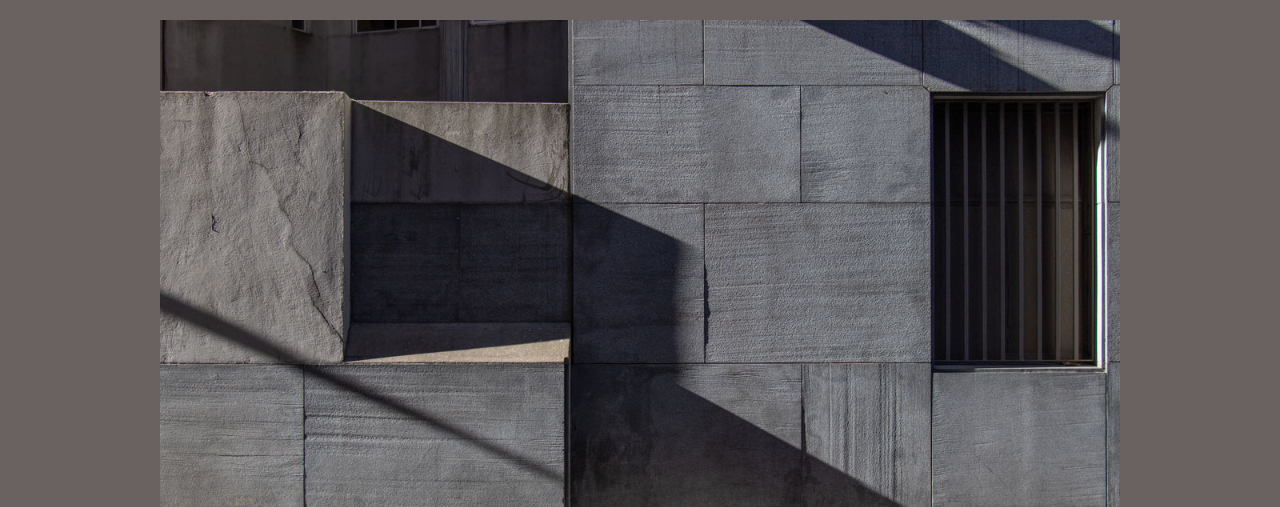
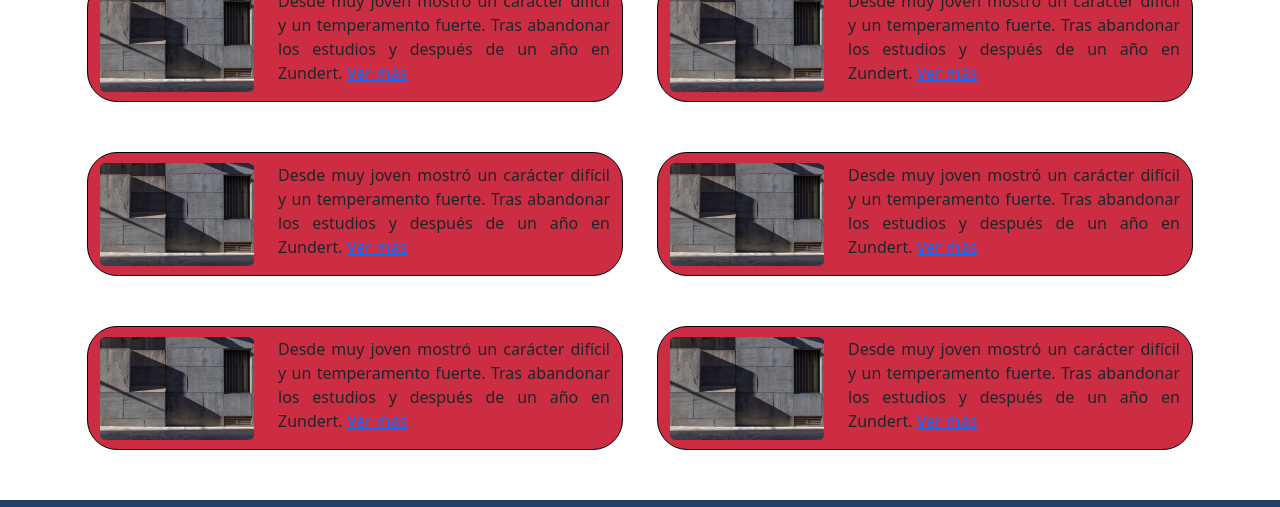
Before and after one commit to canoncito/angapablanga, a plain HTML site: page pages/blog.html in a window 1280 px wide. Shown: the part 273-780 px from the top of the page. Drawn offline with nearby package versions, Linux system fonts and the light colour scheme.

Commit message:
creo cards de intro del blog

```diff
--- a/css/main.css
+++ b/css/main.css
@@ -42,7 +42,7 @@
     {
         font-family: 'Oswald',sans-serif;
         font-weight: 800;
-        color: #fff;
+        color: black;
         font-size: 100px;
         padding-top: 40px;
         text-align: center;
@@ -133,10 +133,7 @@
     }
     /*Blog*/
 
-    .backgroundcolor-blog
-    {
-        background-color: #696261;
-    }
+
 
     /* BLOG */
 
@@ -998,7 +995,7 @@ footer h3
     /* BLOG */
 
         /* Acomodo imagenes ,textos y comentarios del blog */
-
+/*
     .img-text-blog img
     {
         width: 80%;
@@ -1039,7 +1036,7 @@ footer h3
         align-items: center;
     }
 
-    /* comentario de blog */
+    /* comentario de blog
     .escribir-comentario
     {
     width: auto;
@@ -1070,8 +1067,37 @@ footer h3
         margin-top: 1rem;
         background-color: transparent;
         font-size: 1rem;
+    } */
+
+
+    /* Blog nuevo con boostrap */
+
+    .img-blog img
+    {
+        width: 100%;
+        border-radius: 5px;
+        padding-right: 0;
     }
 
+    .bordes-cards-blog
+    {
+        border: 1px solid black;
+        border-radius: 30px;
+        margin-right: 5px;
+        margin-left: 5px;
+        padding-top: 10px;
+        background-color: #cc2d42;
+    }
+
+    .container-cards-blog
+    {
+        margin-bottom: 50px;
+    }
+    .texto-blog
+    {
+       text-align: justify;
+
+    }
     /* PORTFOLIO */
     .container-portfolio
     {
--- a/pages/blog.html
+++ b/pages/blog.html
@@ -51,7 +51,7 @@
     <main class="backgroundcolor-blog">
         <h1 class="title">BLOG</h1>
         <!-- Cards de fotos con texto -->
-        <div class="column-blog">
+        <!-- <div class="column-blog">
             <div class="img-text-blog">
                 <img src="../public/blog/blog-01.jpg" alt="imagen de pared con piedras incrustradas">
                 <div class="border-text-blog">
@@ -92,7 +92,88 @@
                 </div>
 
             </div>
-        </div>
+        </div> -->
+        <!-- Blog Nuevo -->
+
+        <div class="container">
+            <div class="row container-cards-blog">
+                <div class="col-6 img-blog">
+                    <div class="row bordes-cards-blog">
+                        <div class="col-4">
+                            <img src="../public/blog/blog-01.jpg" alt="imagen de pared con piedras incrustradas">
+                        </div>
+                        <div class="col-8">
+                            <div class="texto-blog">
+                                <p>Desde muy joven mostró un carácter difícil y un temperamento fuerte. Tras abandonar los estudios y después de un año en Zundert.   <a href="">Ver más</a> </p>
+                            </div>
+                        </div>
+                    </div>
+                </div>
+                <div class="col-6 img-blog">
+                    <div class="row bordes-cards-blog">
+                        <div class="col-4">
+                            <img src="../public/blog/blog-01.jpg" alt="imagen de pared con piedras incrustradas">
+                        </div>
+                        <div class="col-8">
+                            <div class="texto-blog">
+                                <p>Desde muy joven mostró un carácter difícil y un temperamento fuerte. Tras abandonar los estudios y después de un año en Zundert.   <a href="">Ver más</a> </p>
+                            </div>
+                        </div>
+                    </div>
+                </div>
+            </div>
+            <div class="row container-cards-blog">
+                <div class="col-6 img-blog">
+                    <div class="row bordes-cards-blog">
+                        <div class="col-4">
+                            <img src="../public/blog/blog-01.jpg" alt="imagen de pared con piedras incrustradas">
+                        </div>
+                        <div class="col-8">
+                            <div class="texto-blog">
+                                <p>Desde muy joven mostró un carácter difícil y un temperamento fuerte. Tras abandonar los estudios y después de un año en Zundert.   <a href="">Ver más</a> </p>
+                            </div>
+                        </div>
+                    </div>
+                </div>
+                <div class="col-6 img-blog">
+                    <div class="row bordes-cards-blog">
+                        <div class="col-4">
+                            <img src="../public/blog/blog-01.jpg" alt="imagen de pared con piedras incrustradas">
+                        </div>
+                        <div class="col-8">
+                            <div class="texto-blog">
+                                <p>Desde muy joven mostró un carácter difícil y un temperamento fuerte. Tras abandonar los estudios y después de un año en Zundert.   <a href="">Ver más</a> </p>
+                            </div>
+                        </div>
+                    </div>
+                </div>
+            </div>
+            <div class="row container-cards-blog">
+                <div class="col-6 img-blog">
+                    <div class="row bordes-cards-blog">
+                        <div class="col-4">
+                            <img src="../public/blog/blog-01.jpg" alt="imagen de pared con piedras incrustradas">
+                        </div>
+                        <div class="col-8">
+                            <div class="texto-blog">
+                                <p>Desde muy joven mostró un carácter difícil y un temperamento fuerte. Tras abandonar los estudios y después de un año en Zundert.   <a href="">Ver más</a> </p>
+                            </div>
+                        </div>
+                    </div>
+                </div>
+                <div class="col-6 img-blog">
+                    <div class="row bordes-cards-blog">
+                        <div class="col-4">
+                            <img src="../public/blog/blog-01.jpg" alt="imagen de pared con piedras incrustradas">
+                        </div>
+                        <div class="col-8">
+                            <div class="texto-blog">
+                                <p>Desde muy joven mostró un carácter difícil y un temperamento fuerte. Tras abandonar los estudios y después de un año en Zundert.   <a href="">Ver más</a> </p>
+                            </div>
+                        </div>
+                    </div>
+                </div>
+            </div>
 
     </main>
     <footer >
```
